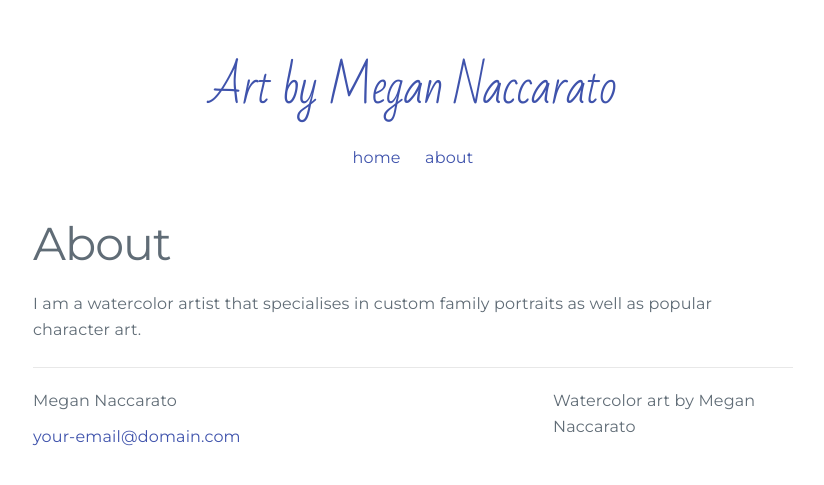
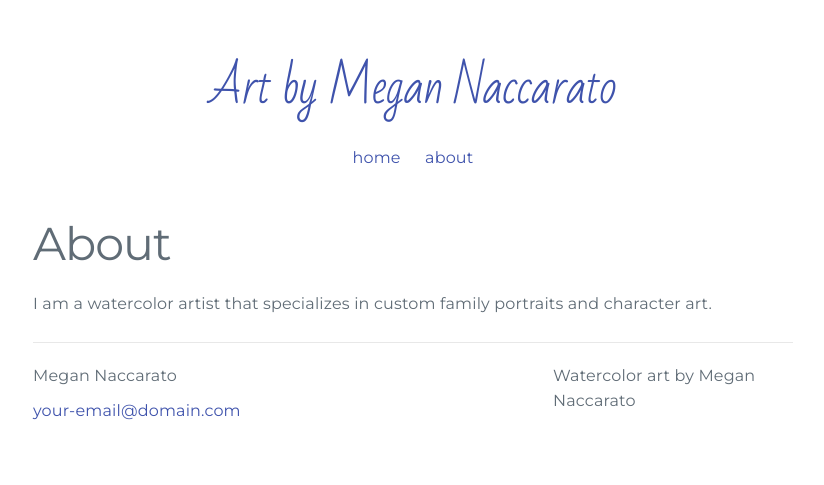
Before and after one commit to naccrat/megan, a Jekyll site: the page built from about.md, in a window 1280 px wide. Shown: the top 485 px of the page, without its empty margins (227-1051 px from the left). Built offline with Jekyll 4.4.1, drawn with Linux system fonts in a browser that asks for light colours.

Commit message:
Update from Forestry.io - Updated about.md

```diff
--- a/about.md
+++ b/about.md
@@ -4,4 +4,4 @@ title: About
 permalink: "/about/"
 
 ---
-I am a watercolor artist that specialises in custom family portraits as well as popular character art.
+I am a watercolor artist that specializes in custom family portraits and character art.
```
